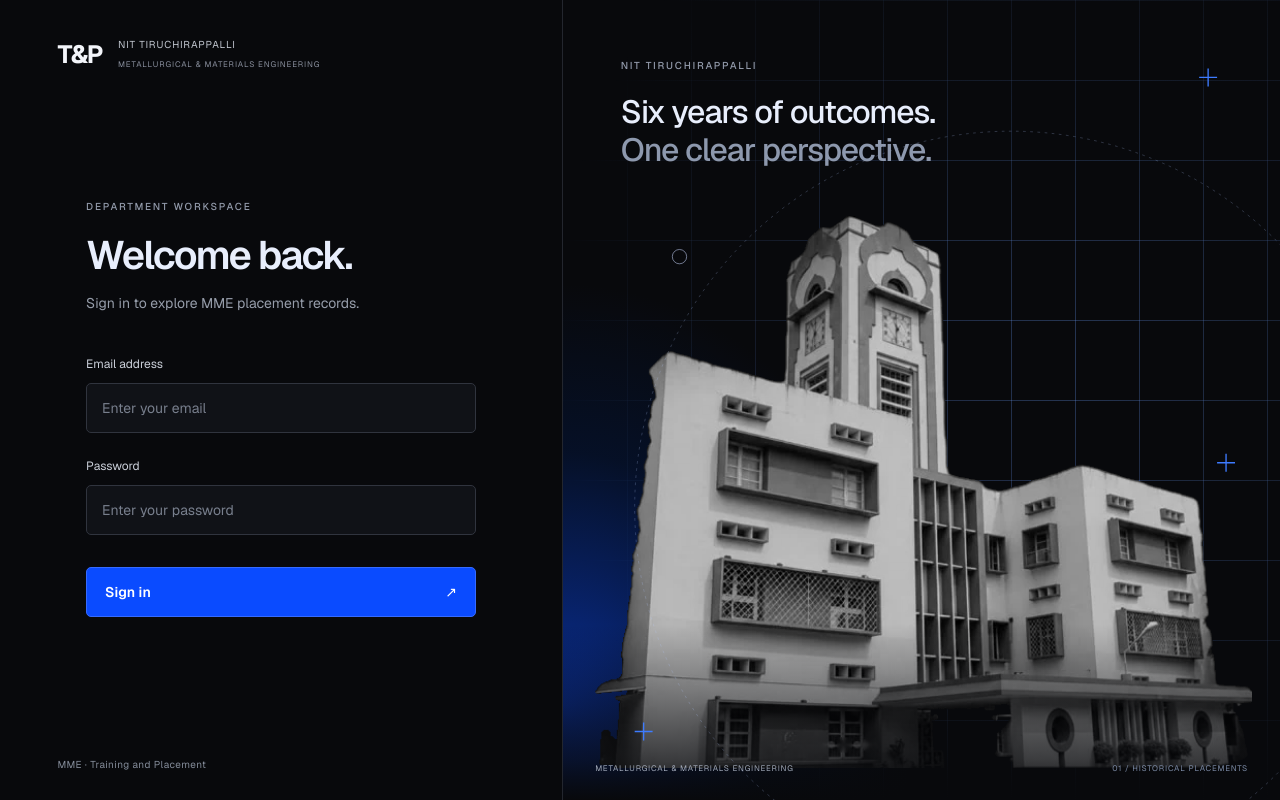
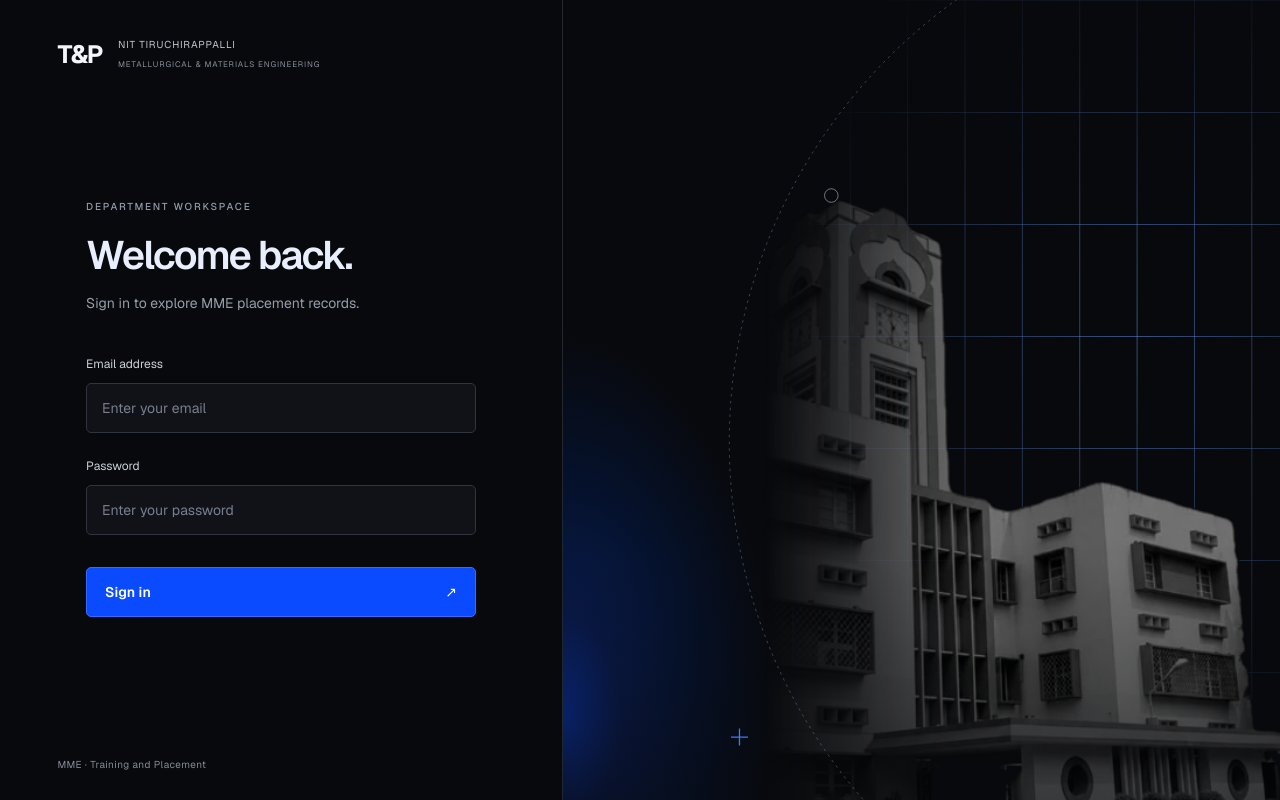
Before and after one commit to rehan909100/TNP-website, a Next.js app: page /login in a window 1280 px wide. Built offline with nearby package versions, Linux system fonts and the light colour scheme.

Commit message:
Restore supplied blueprint hero without added content

```diff
--- a/app/login/login.module.css
+++ b/app/login/login.module.css
@@ -1,7 +1,7 @@
 .page {
   --base: #08090c;
   --blue: #0a4bff;
-  --line: rgba(110, 160, 255, .3);
+  --line: rgba(110, 160, 255, 0.5);
   display: grid;
   grid-template-columns: minmax(0, 44fr) minmax(0, 56fr);
   min-height: 100svh;
@@ -34,36 +34,54 @@
 .submit:focus-visible { outline: 2px solid #8babff; outline-offset: 4px; }
 .message { min-height: 20px; margin: 0; color: #a9bfff; font-size: 13px; line-height: 1.5; }
 .footer { font-size: 10px; color: #858d9b; letter-spacing: .04em; }
-.hero { position: relative; overflow: hidden; isolation: isolate; min-height: 760px; background: var(--base); }
+/* Hero styles preserved from the supplied Blueprint hero background HTML. */
+  .hero { position: relative; min-height: 100%; overflow: hidden; background: var(--base); isolation: isolate; }
   .layer { position: absolute; inset: 0; pointer-events: none; }
-.glow { background: radial-gradient(ellipse 65% 70% at 0% 88%, rgba(10,75,255,.55), rgba(2,26,77,.4) 45%, transparent 75%); }
+
+  /* 1. Blue glow bleeding in from the bottom-left */
+  .glow {
+    background:
+      radial-gradient(ellipse 40% 65% at 0% 90%, rgba(10,75,255,.55) 0%, rgba(10,75,255,.25) 20%, rgba(2,26,77,.5) 45%, transparent 75%);
+  }
+
+  /* 2. Grid, only visible on the right side via a radial mask */
   .grid {
-  background-image: linear-gradient(var(--line) 1px, transparent 1px), linear-gradient(90deg, var(--line) 1px, transparent 1px);
-  background-size: 64px 80px;
-  -webkit-mask-image: radial-gradient(ellipse 85% 85% at 70% 45%, #000, transparent 85%);
-  mask-image: radial-gradient(ellipse 85% 85% at 70% 45%, #000, transparent 85%);
+    background-image:
+      linear-gradient(var(--line) 1px, transparent 1px),
+      linear-gradient(90deg, var(--line) 1px, transparent 1px);
+    background-size: 8% 14%;
+    -webkit-mask-image: radial-gradient(ellipse 60% 80% at 80% 40%, #000 0%, transparent 80%);
+            mask-image: radial-gradient(ellipse 60% 80% at 80% 40%, #000 0%, transparent 80%);
+    opacity: .95;
   }
-.heroContent { position: relative; z-index: 3; padding: clamp(36px, 4.5vw, 70px); }
-.heroContent h2 { margin: 0; font-size: clamp(25px, 2.5vw, 40px); line-height: 1.2; letter-spacing: -.035em; font-weight: 500; }
-.heroContent h2 span { color: #8d98ad; }
-.building { position: absolute; inset: 27% 0 4%; z-index: 1; }
-.buildingImage { object-fit: contain; object-position: center bottom; filter: grayscale(1) brightness(.8) contrast(1.08); }
-.vignette { z-index: 2; background: linear-gradient(0deg, #08090c 0%, rgba(8,9,12,.7) 5%, transparent 22%), linear-gradient(180deg, rgba(8,9,12,.3), transparent 25%); }
-.overlay { z-index: 2; }
+
+  /* 3. The building: grayscale + dimmed, faded out toward the left */
+  .building {
+    left: 28%;
+    filter: grayscale(1) brightness(.5) contrast(1.08);
+    -webkit-mask-image: linear-gradient(90deg, transparent 0%, #000 42%);
+            mask-image: linear-gradient(90deg, transparent 0%, #000 42%);
+  }
+  .building img { position: absolute; right: calc(8% - 55px); bottom: -3%; height: 78%; width: auto; max-width: none; }
+  @media (max-width: 700px) { .building { left: 0; opacity: .6; } .building img { height: 60%; right: -20%; } }
+
+  /* 4. Dashed arc + markers */
   .overlay svg { width: 100%; height: 100%; }
-.arc { fill: none; stroke: rgba(180,200,255,.25); stroke-width: 1; stroke-dasharray: 3 5; }
+  .arc { fill: none; stroke: rgba(180,200,255,.35); stroke-width: 1; stroke-dasharray: 3 5; }
   .plus { stroke: #3d7bff; stroke-width: 1.5; }
   .ring { fill: none; stroke: rgba(200,215,255,.6); stroke-width: 1; }
-.heroCaption { position: absolute; z-index: 3; bottom: max(26px, env(safe-area-inset-bottom)); left: 32px; right: 32px; display: flex; flex-wrap: wrap; justify-content: space-between; gap: 12px; margin: 0; font-size: 8px; letter-spacing: .1em; color: #a1a9b8; }
-.heroCaption span { color: #7c8ba6; }
-@media (min-width: 801px) and (max-height: 760px) { .hero { min-height: 660px; } }
+
+  /* 5. Soft vignette so the photo melts into the dark base */
+  .vignette {
+    background:
+      linear-gradient(180deg, rgba(8,9,12,.55) 0%, transparent 25%),
+      linear-gradient(0deg, rgba(8,9,12,.5) 0%, transparent 30%);
+  }
+
+
 @media (max-width: 800px) {
   .page { grid-template-columns: 1fr; }
   .formSection { min-height: 100svh; border-right: 0; }
   .formContent { padding: 64px 0 36px; }
-  .hero { min-height: 620px; border-top: 1px solid #23262e; }
-  .heroContent { padding: 32px 24px; }
-  .heroContent h2 { font-size: 29px; }
-  .building { inset: 26% 0 5%; }
-  .heroCaption { left: 24px; right: 24px; }
+  .hero { min-height: 100svh; }
 }
--- a/app/login/page.tsx
+++ b/app/login/page.tsx
@@ -43,25 +43,20 @@ export default function LoginPage() {
         <footer className={styles.footer}>MME · Training and Placement</footer>
       </section>
 
-      <section className={styles.hero} aria-labelledby="hero-title">
+      <section className={styles.hero} aria-label="Blueprint building illustration">
         <div className={`${styles.layer} ${styles.glow}`} aria-hidden="true" />
         <div className={`${styles.layer} ${styles.grid}`} aria-hidden="true" />
-        <div className={styles.heroContent}>
-          <p className={styles.eyebrow}>NIT TIRUCHIRAPPALLI</p>
-          <h2 id="hero-title">Six years of outcomes.<br /><span>One clear perspective.</span></h2>
-        </div>
-        <div className={styles.building}>
-          <Image src="/login-building.webp" alt="NIT Tiruchirappalli building and clock tower" fill sizes="(max-width: 800px) 100vw, 56vw" priority className={styles.buildingImage} />
+        <div className={`${styles.layer} ${styles.building}`} aria-hidden="true">
+          <Image src="/login-building.webp" alt="" width={640} height={535} unoptimized priority />
         </div>
         <div className={`${styles.layer} ${styles.vignette}`} aria-hidden="true" />
         <div className={`${styles.layer} ${styles.overlay}`} aria-hidden="true">
-          <svg viewBox="0 0 800 1000" preserveAspectRatio="xMidYMid slice">
-            <circle className={styles.arc} cx="500" cy="620" r="420" />
-            <circle className={styles.ring} cx="130" cy="340" r="8" />
-            <g className={styles.plus}><path d="M720 130v20M710 140h20" /><path d="M740 560v20M730 570h20" /><path d="M90 860v20M80 870h20" /></g>
+          <svg viewBox="0 0 1672 941" preserveAspectRatio="xMidYMid slice">
+            <circle className={styles.arc} cx="1250" cy="520" r="640" />
+            <circle className={styles.ring} cx="730" cy="230" r="8" />
+            <g className={styles.plus}><path d="M1432 66v20M1422 76h20" /><path d="M1568 405v20M1558 415h20" /><path d="M622 857v20M612 867h20" /></g>
           </svg>
         </div>
-        <p className={styles.heroCaption}>METALLURGICAL &amp; MATERIALS ENGINEERING <span>01 / HISTORICAL PLACEMENTS</span></p>
       </section>
     </main>
   );
```
Lines whose indentation alone changed are shown as unchanged.
